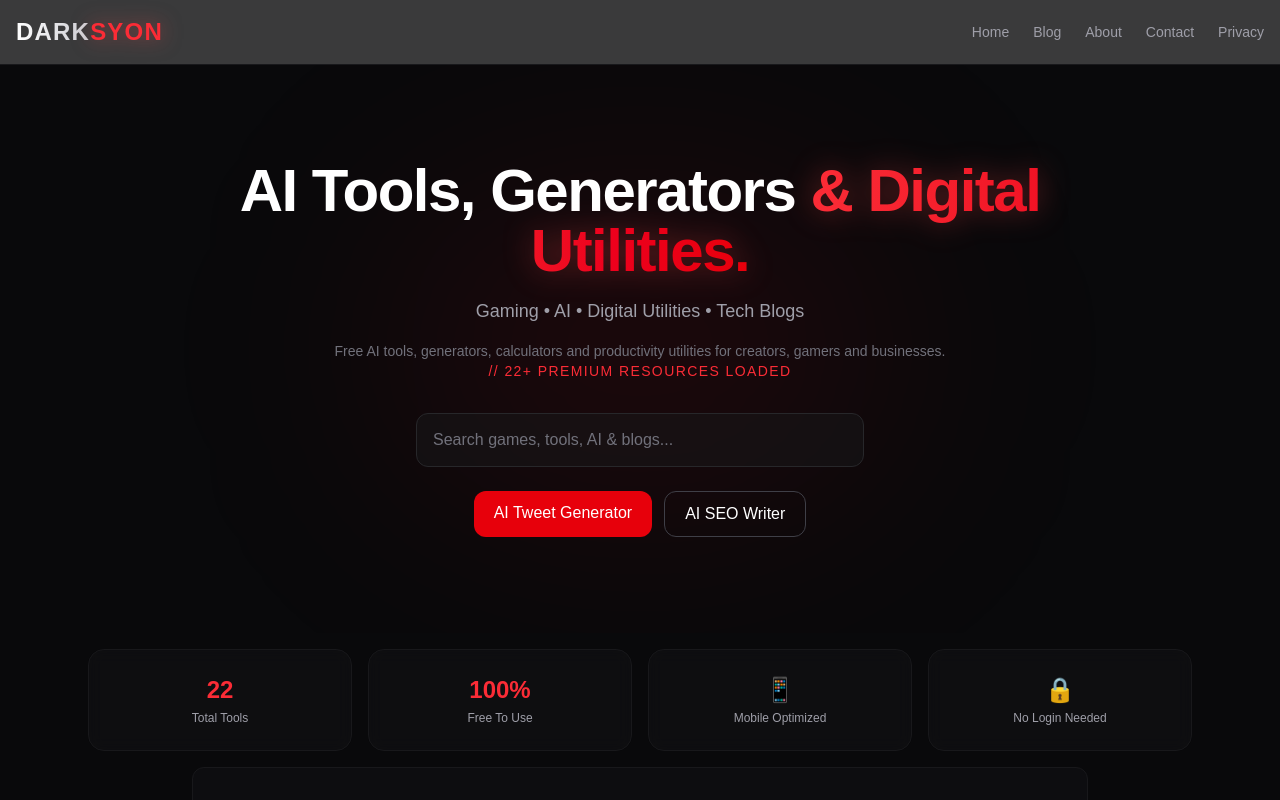
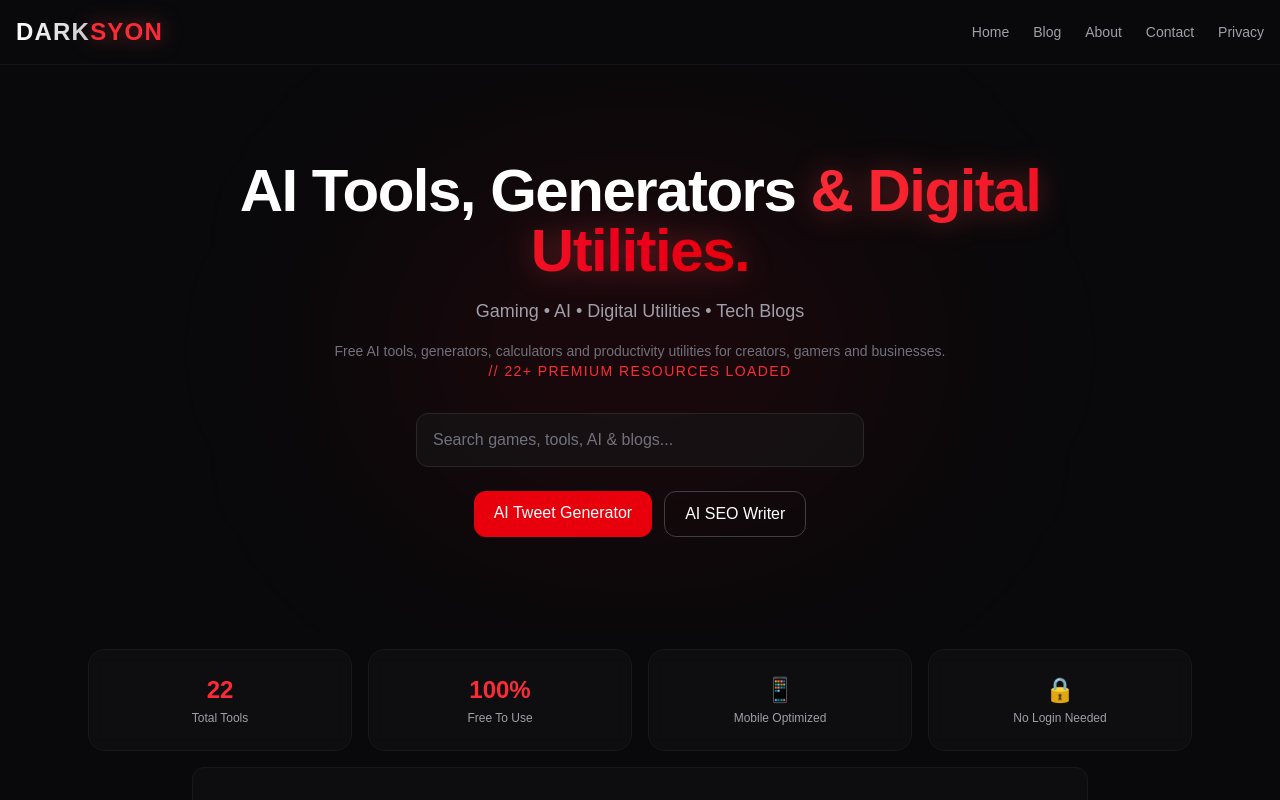
Before and after one commit to deadpoolgamein/toolverse, a Next.js app: page / in a window 1280 px wide. Shown: the top 800 px of the page. Built offline with nearby package versions, Linux system fonts and the light colour scheme.

Commit message:
Nevbar white color fix

```diff
--- a/app/layout.tsx
+++ b/app/layout.tsx
@@ -51,8 +51,8 @@ export default function RootLayout({
             </div>
           )}
 
-          {/* STICKY NAV THAT STAYS ON TOP ON SCROLL */}
-          <nav className={`border-b border-zinc-900 bg-zinc-950/80 backdrop-blur-md sticky z-40 ${isAlertActive && alertText ? 'top-[37px]' : 'top-0'}`}>
+          {/* 🔴 NAVIGATION BAR WITH FIXED SOLID DARK STYLE */}
+          <nav className={`border-b border-zinc-900/80 bg-zinc-950 backdrop-blur-md sticky z-40 transition-all duration-200 ${isAlertActive && alertText ? 'top-[37px]' : 'top-0'}`}>
             <div className="max-w-7xl mx-auto px-4 py-4 flex flex-col md:flex-row justify-between items-center gap-4">
 
               <div className="flex items-center gap-1">
```
